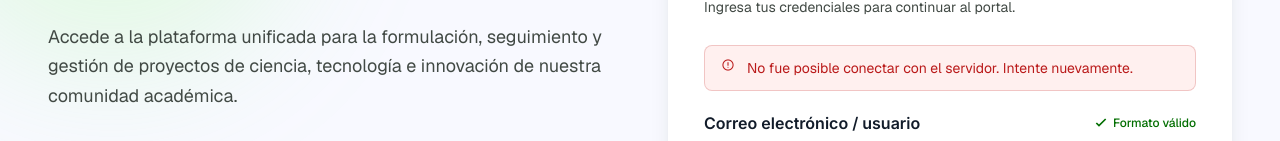
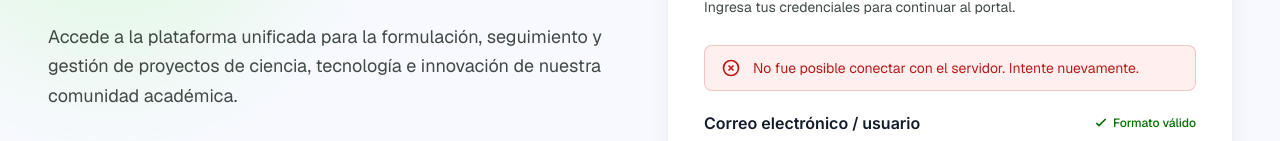
Before and after one commit to gatoaeroespacial/CI2DT2-System2.0, a Next.js app in the folder frontend/: page /login in a window 1280 px wide. Both pictures are taken after typing "name@example.com", "Sample123" into the empty fields and a click on the button "Iniciar sesión". Shown: the part 235-376 px from the top of the page. Built offline with nearby package versions, Linux system fonts and the light colour scheme; no server answers.

Commit message:
Icono de error corregido

```diff
--- a/frontend/src/app/login/formulario-login.tsx
+++ b/frontend/src/app/login/formulario-login.tsx
@@ -31,6 +31,24 @@ function IconoCheck() {
   return (
     <svg aria-hidden="true" className="h-4 w-4" fill="none" viewBox="0 0 24 24" stroke="currentColor" strokeWidth="2.5">
       <path d="m5 12 4 4L19 6" />
+    </svg>
+  );
+}
+
+function IconoAlerta({ tipo }: { tipo: "error" | "exito" }) {
+  return (
+    <svg aria-hidden="true" className="h-5 w-5 shrink-0" fill="none" viewBox="0 0 24 24" stroke="currentColor" strokeWidth="2">
+      {tipo === "error" ? (
+        <>
+          <circle cx="12" cy="12" r="9" />
+          <path d="m9 9 6 6M15 9l-6 6" />
+        </>
+      ) : (
+        <>
+          <circle cx="12" cy="12" r="9" />
+          <path d="m7.5 12 3 3 6-7" />
+        </>
+      )}
     </svg>
   );
 }
@@ -73,13 +91,13 @@ export function FormularioLogin() {
     <form onSubmit={enviar} noValidate className="flex flex-col gap-5">
       {aviso && !error && (
         <div role="status" className="flex items-start gap-3 rounded-lg border border-secondary/20 bg-secondary/5 px-4 py-3 text-sm text-secondary">
-          <span className="material-symbols-outlined text-[20px]" aria-hidden="true">check_circle</span>
+          <IconoAlerta tipo="exito" />
           <p>{aviso}</p>
         </div>
       )}
       {error && (
         <div role="alert" className="flex items-start gap-3 rounded-lg border border-error/20 bg-error-container/40 px-4 py-3 text-sm text-error">
-          <span className="material-symbols-outlined text-[20px]" aria-hidden="true">error</span>
+          <IconoAlerta tipo="error" />
           <p>{error}</p>
         </div>
       )}
@@ -106,8 +124,9 @@ export function FormularioLogin() {
           {...register("email")}
         />
         {errors.email?.message && (
-          <p id="email-error" role="alert" className="text-xs text-error">
-            {errors.email.message}
+          <p id="email-error" role="alert" className="flex items-center gap-1.5 text-xs text-error">
+            <IconoAlerta tipo="error" />
+            <span>{errors.email.message}</span>
           </p>
         )}
       </div>
@@ -140,8 +159,9 @@ export function FormularioLogin() {
           </button>
         </div>
         {errors.password?.message && (
-          <p id="password-error" role="alert" className="text-xs text-error">
-            {errors.password.message}
+          <p id="password-error" role="alert" className="flex items-center gap-1.5 text-xs text-error">
+            <IconoAlerta tipo="error" />
+            <span>{errors.password.message}</span>
           </p>
         )}
       </div>
```
